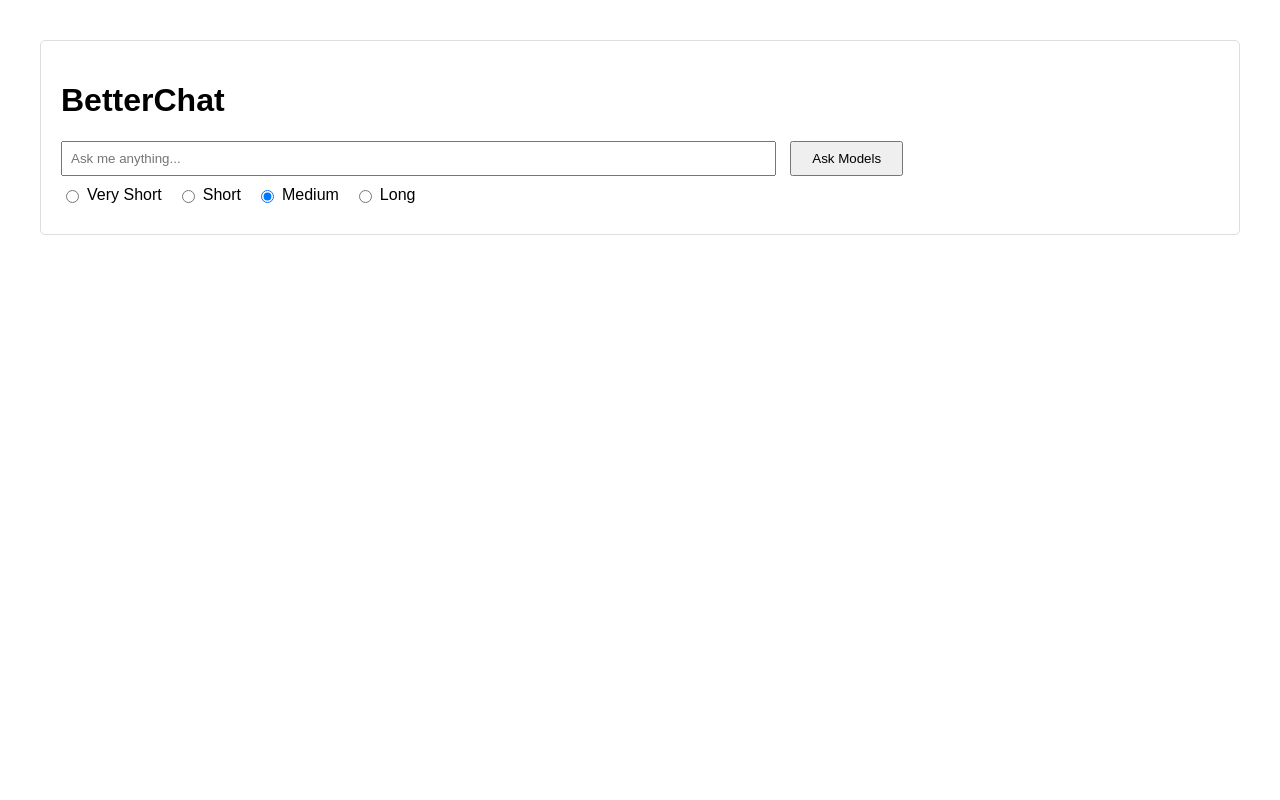
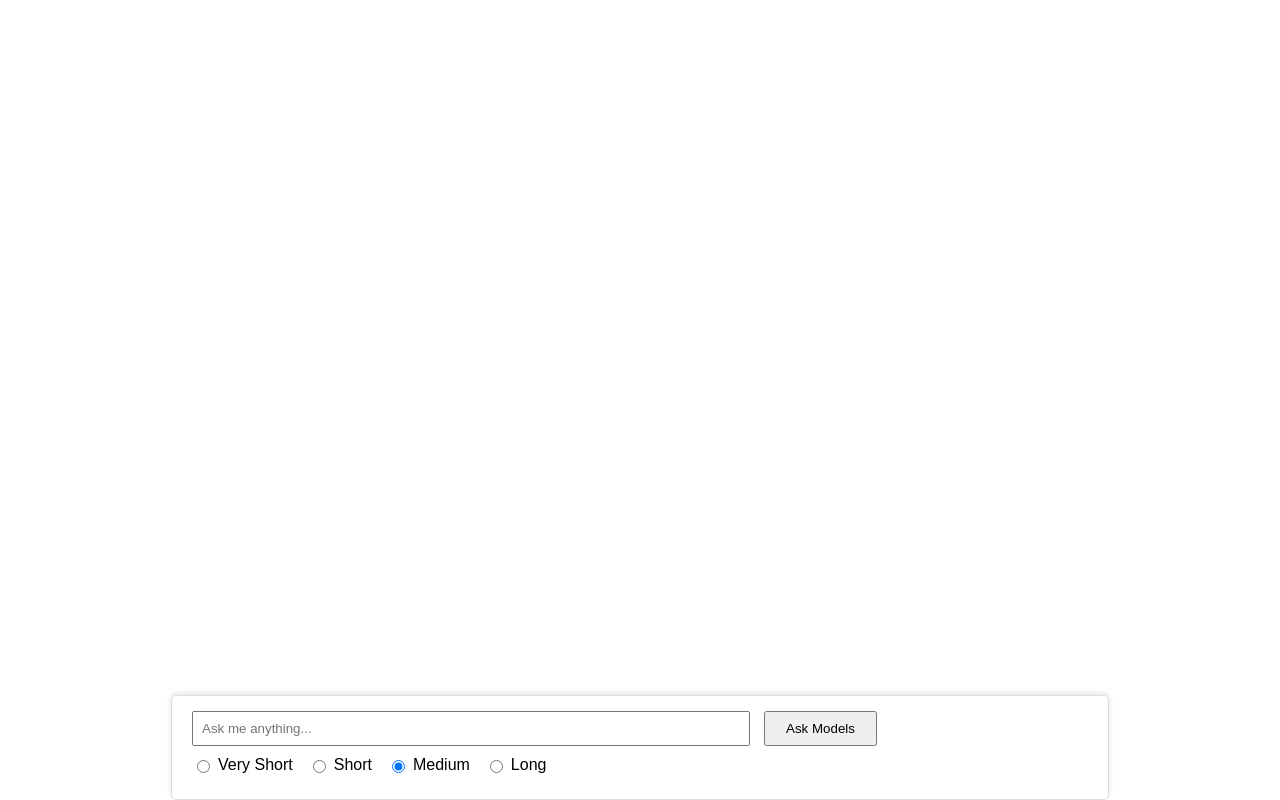
Before and after one commit to vjjustin/chatfight, a Flask app: page / in a window 1280 px wide. Run offline with Flask 3, Linux system fonts and the light colour scheme.

Commit message:
Multiple qns/ans, scrollable response area, input at bottom

```diff
--- a/templates/index.html
+++ b/templates/index.html
@@ -105,85 +105,127 @@
 			100% { transform: rotate(360deg); }
 		}
 
+		.response-container {
+			display: flex;
+			flex-direction: column;
+			gap: 20px;
+			margin-top: 20px;
+		}
+
+		.conversation-block {
+			border-bottom: 1px solid #ddd;
+			padding-bottom: 15px;
+			padding-top: 15px;
+		}
+
+		.query {
+			font-weight: bold;
+			margin-bottom: 10px;
+			font-size: 1.1em;
+		}
+
+		.model-container {
+			display: flex;
+			gap: 20px;
+			justify-content: space-between;
+		}
+
+		.model-response {
+			flex: 1;
+			background: #f5f5f5;
+			padding: 15px;
+			border-radius: 5px;
+			min-width: 45%;
+		}
+
+		.model-response h3 {
+			margin-top: 0;
+			color: #2c3e50;
+		}
+
+		.response-content {
+			line-height: 1.5;
+		}
+		.container {
+			position: fixed;
+			bottom: 0;
+			left: 50%;
+			transform: translateX(-50%);
+			width: 70%;
+			background: white;
+			padding: 15px 20px;
+			z-index: 1000;
+			border-top: 1px solid #ddd;
+			box-shadow: 0 -2px 5px rgba(0, 0, 0, 0.1);
+		}
+
     </style>
 </head>
 <body>
-    <div class="container">
-        <h1>BetterChat</h1>
-        <form id="chat-form">
+    <div class="response-container" id="response-container">
+		<!-- Responses will be added here dynamically -->
+	</div>
+
+	<div class="container">
+		<form id="chat-form">
+			<div id="progress-bar"></div>
+
 			<input type="text" name="query" placeholder="Ask me anything..." required>
 			<button type="submit">Ask Models</button>
 
 			<div class="length-select">
-				<label>
-					<input type="radio" name="length" value="vshort">
-					Very Short
-				</label>
-				<label>
-					<input type="radio" name="length" value="short">
-					Short
-				</label>
-				<label>
-					<input type="radio" name="length" value="medium" checked>
-					Medium
-				</label>
-				<label>
-					<input type="radio" name="length" value="long">
-					Long
-				</label>
+				<label><input type="radio" name="length" value="vshort">Very Short</label>
+				<label><input type="radio" name="length" value="short">Short</label>
+				<label><input type="radio" name="length" value="medium" checked>Medium</label>
+				<label><input type="radio" name="length" value="long">Long</label>
 			</div>
-			<div id="progress-bar"></div>
 		</form>
-
-        <div class="response-container" id="response-container" style="display: none;">
-            <div class="model-response">
-				<h3>Llama 3.3-70b</h3>
-				<div class="loader" id="llama-loader"></div>
-				<div class="response-content" id="llama-response"></div>
-			</div>
-			<div class="model-response">
-				<h3>DeepSeek R1</h3>
-				<div class="loader" id="deepseek-loader"></div>
-				<div class="response-content" id="deepseek-response"></div>
-			</div>
-        </div>
-    </div>
+	</div>
 
     <script>
         document.getElementById('chat-form').addEventListener('submit', function(event) {
 			event.preventDefault();
 
+			const formData = new FormData(this);
+			const query = formData.get('query');
+			const length = formData.get('length');
+
+			if (!query.trim()) return;
+
 			document.getElementById('progress-bar').style.display = 'block';
-			document.getElementById('llama-response').innerHTML = '';
-			document.getElementById('deepseek-response').innerHTML = '';
-
-			document.getElementById('llama-loader').style.display = 'block';
-			document.getElementById('deepseek-loader').style.display = 'block';
-
-			const formData = new FormData(this);
-			const data = { query: formData.get('query'), length: formData.get('length') };
 
 			fetch('/submit', {
 				method: 'POST',
 				headers: { 'Content-Type': 'application/json' },
-				body: JSON.stringify(data),
+				body: JSON.stringify({ query, length }),
 			})
 			.then(response => response.json())
 			.then(data => {
-				document.getElementById('llama-response').innerHTML = data.llama_response;
-				document.getElementById('deepseek-response').innerHTML = data.deepseek_response;
+				document.getElementById('progress-bar').style.display = 'none';
 
-				document.getElementById('llama-loader').style.display = 'none';
-				document.getElementById('deepseek-loader').style.display = 'none';
+				const responseContainer = document.getElementById('response-container');
 
-				document.getElementById('response-container').style.display = 'flex';
-				document.getElementById('progress-bar').style.display = 'none';
+				const newResponseBlock = document.createElement('div');
+				newResponseBlock.classList.add('conversation-block');
+
+				newResponseBlock.innerHTML = `
+					<div class="query"><strong>You:</strong> ${query}</div>
+					<div class="model-container">
+						<div class="model-response">
+							<h3>Llama 3.3-70b</h3>
+							<div class="response-content">${data.llama_response}</div>
+						</div>
+						<div class="model-response">
+							<h3>DeepSeek R1</h3>
+							<div class="response-content">${data.deepseek_response}</div>
+						</div>
+					</div>
+				`;
+
+				responseContainer.appendChild(newResponseBlock);
+				this.reset();
 			})
-			.catch(error => {
-				console.error('Error:', error);
-				document.getElementById('llama-loader').style.display = 'none';
-				document.getElementById('deepseek-loader').style.display = 'none';
-			});
+			.catch(error => console.error('Error:', error));
 		});
     </script>
 </body>
```
